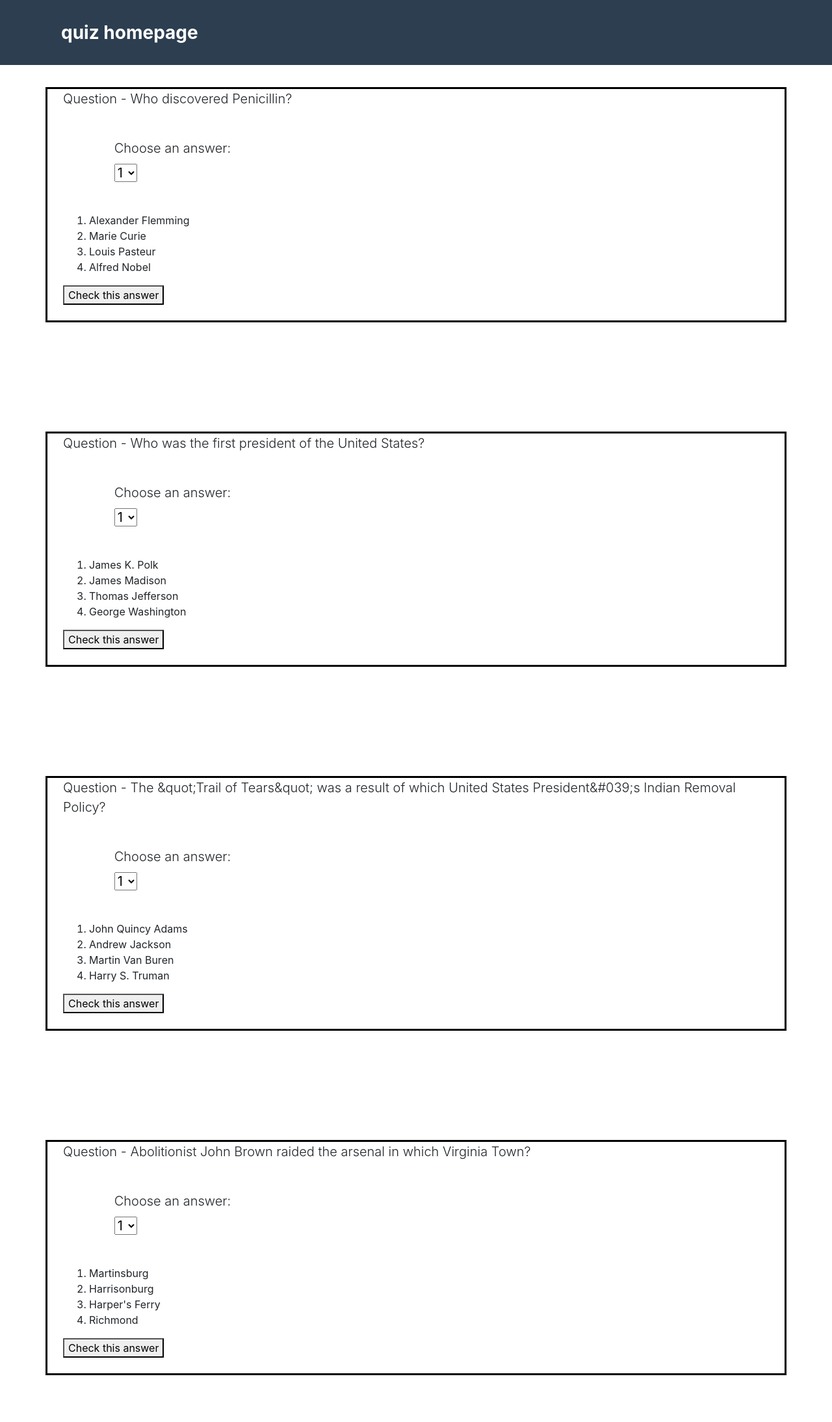
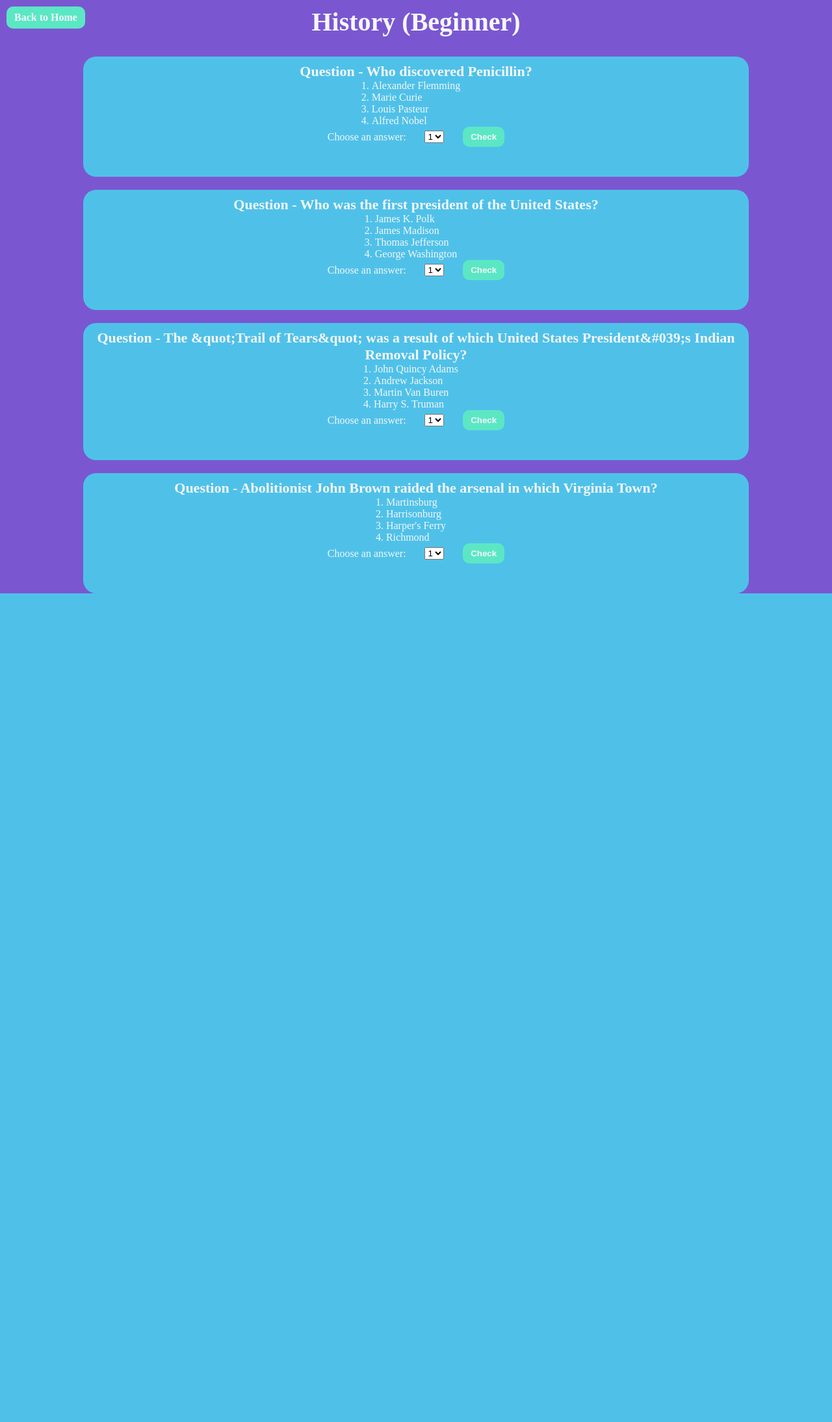
Before and after one commit to OMBowkerBBC/TeamPy, a Flask app: page /category/History in a window 1280 px wide. Shown: the whole page at 65% size. After the commit the page ends 913 px from the top, so only its background shows below. Run offline with Flask 2, Linux system fonts and the light colour scheme; some libraries are stand-ins or nearby versions.

Commit message:
Added styling to quiz page.

```diff
--- /dev/null
+++ b/static/css/quizQuestions.css
@@ -0,0 +1,71 @@
+* {
+    margin: 0;
+    padding: 0;
+    box-sizing: border-box;
+}
+
+body {
+    width: 100%;
+    display: flex;
+    align-items: center;
+    justify-content: center;
+    flex-direction: column;
+    background-color: #7a57d1;
+}
+
+header {
+    display: flex;
+    align-items: center;
+    justify-content: center;
+    text-align: center;
+    position: relative;
+    width: 100%;
+    color:#f5f7fa;
+    padding: 10px 0;
+}
+
+header h2 {
+    font-size: 40px;
+    font-weight: bold;
+}
+
+.home-link {
+    position: absolute;
+    top: 0;
+    left: 10px;
+    margin-top: 10px;
+}
+
+.cust-button {
+    display: block;
+    background-color: #5be7c4;
+    color: #f5f7fa;
+    padding: 8px 12px;
+    border-radius: 10px;
+    font-weight: bold;
+    text-decoration: none;
+    outline: none;
+    border: none;
+}
+
+.question-wrapper {
+    width: 80%;
+    padding: 10px;
+    margin-top: 20px;
+    background-color: #4fc1e9;
+    border-radius: 20px;
+    display: flex;
+    align-items: center;
+    flex-direction: column;
+}
+
+.question-title {
+    color:#f5f7fa;
+    font-size: 22px;
+    font-weight: bold;
+    text-align: center;
+}
+
+.question-wrapper li, label{ color:#f5f7fa; }
+
+.submit-wrapper { display: flex; width: 30%; justify-content: space-around; align-items: center; }
--- a/static/js/quizQuestions.js
+++ b/static/js/quizQuestions.js
@@ -1,7 +1,6 @@
 const checkAnswer = (target) => {
     const parent = target.parentElement;
-    const sibling = parent.getElementsByTagName("p")[1];
-    const answer = sibling.getElementsByTagName("select")[0].value;
+    const answer = parent.getElementsByTagName("select")[0].value;
     const correctAnswer = target.getAttribute("data-answer");
     answer == correctAnswer && alert("Correct");
   }
--- a/templates/quizQuestions.html
+++ b/templates/quizQuestions.html
@@ -6,39 +6,32 @@
       name="viewport"
       content="width=device-width, initial-scale=1, shrink-to-fit=no"
     />
-    <link href="css/styles.css" rel="stylesheet" />
+    <link href="{{ url_for('static', filename='css/quizQuestions.css') }}" rel="stylesheet" />
     <script src="{{ url_for('static', filename='js/quizQuestions.js') }}"></script>
   </head>
 
 
-  <body id="page-top">
-    <nav class="navbar navbar-expand-lg bg-secondary fixed-top" id="mainNav">
-      <div class="container">
-        <a class="navbar-brand js-scroll-trigger" href="#page-top"
-          >quiz homepage</a
-        >
-      </div>
-    </nav>
-
-    <div class="text-center">
-      <h2 class="page-section-heading text-secondary mb-0 d-inline-block">
+  <body>
+    <header>
+      <a href="/quizStartV2" class="cust-button home-link">Back to Home</a>
+      <h2>
         {{ category }} ({{ difficulty }})
       </h2>
-    </div>
+    </header>
 
   <!-- quiz question -->
   {% for question in questions %}
-    <section class="page-section portfolio" id="portfolio">
-      <div class="container">
-        <!-- Section Content-->
-        <div
-          class="row"
-          style="border-width: medium; border-color: black; border-style: solid"
-          id="0"
-        >
-        <div class="col-lg-12 ml-auto">
-          <p class="pre-wrap lead">Question - {{ question.question }}</p>
-          <p class="pre-wrap lead">
+    <div class="question-wrapper">
+      <p class="question-title">Question - {{ question.question }}</p>
+      <p>
+          <ol>
+              {% for answer in question.answers %}
+                <li>{{ answer }}</li>
+              {% endfor %}
+          </ol>
+      </p>
+
+      <div class="submit-wrapper">
         <label>Choose an answer:</label>
         <select>
           <option value="1">1</option>
@@ -46,35 +39,16 @@
           <option value="3">3</option>
           <option value="4">4</option>
         </select>
-              <ol>
-                 {% for answer in question.answers %}
-                    <li>{{ answer }}</li>
-                 {% endfor %}
-              </ol>
-          </p>
         <button
+          class="cust-button"
           data-answer="{{ question.correct_answer }}"
           onclick="checkAnswer(this)"
         >
-            Check this answer
+          Check
         </button>
+      </div>
       <br/><br/>
     </div>
-      </div>
-     </div>
-    </section>
   {% endfor %}
-
-
-    <!-- Bootstrap core JS-->
-    <script src="https://cdnjs.cloudflare.com/ajax/libs/jquery/3.4.1/jquery.min.js"></script>
-    <script src="https://stackpath.bootstrapcdn.com/bootstrap/4.4.1/js/bootstrap.bundle.min.js"></script>
-    <!-- Third party plugin JS-->
-    <script src="https://cdnjs.cloudflare.com/ajax/libs/jquery-easing/1.4.1/jquery.easing.min.js"></script>
-    <!-- Contact form JS-->
-    <script src="assets/mail/jqBootstrapValidation.js"></script>
-    <script src="assets/mail/contact_me.js"></script>
-    <!-- Core theme JS-->
-    <script src="js/scripts.js"></script>
   </body>
 </html>
```
Lines whose indentation alone changed are shown as unchanged.
